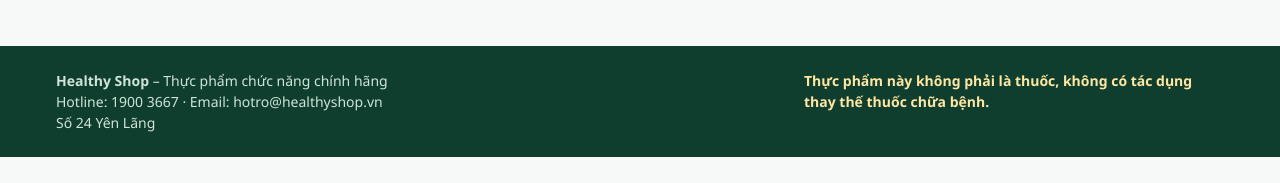
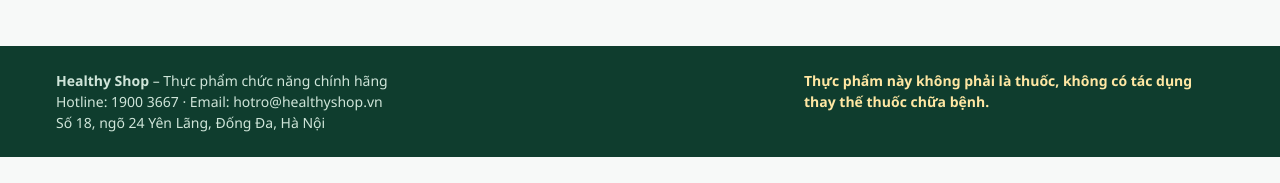
Before and after one commit to provjp215-png/He-thong-ban-thuc-pham-chuc-nang, a website: page public/index.html in a window 1280 px wide. Shown: the part 578-761 px from the top of the page. Drawn offline with Linux system fonts and the light colour scheme; no server answers.

Commit message:
Sua dia chi chan trang day du

```diff
--- a/public/index.html
+++ b/public/index.html
@@ -37,7 +37,7 @@
       <div>
         <strong>Healthy Shop</strong> – Thực phẩm chức năng chính hãng<br>
         Hotline: 1900 3667 · Email: hotro@healthyshop.vn<br>
-        Số 24 Yên Lãng
+        Số 18, ngõ 24 Yên Lãng, Đống Đa, Hà Nội
       </div>
       <p class="footer-disclaimer">Thực phẩm này không phải là thuốc, không có tác dụng thay thế thuốc chữa bệnh.</p>
     </div>
```
Also changed, not shown: README.md.
